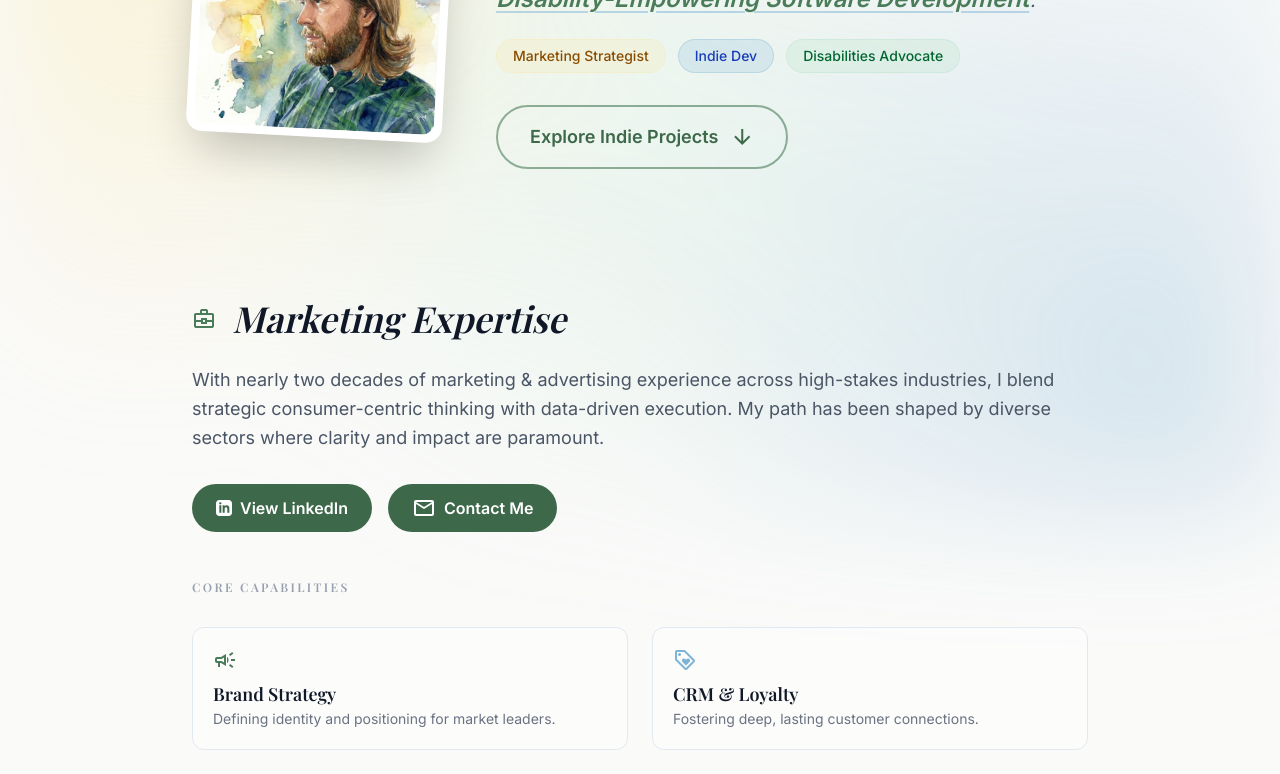
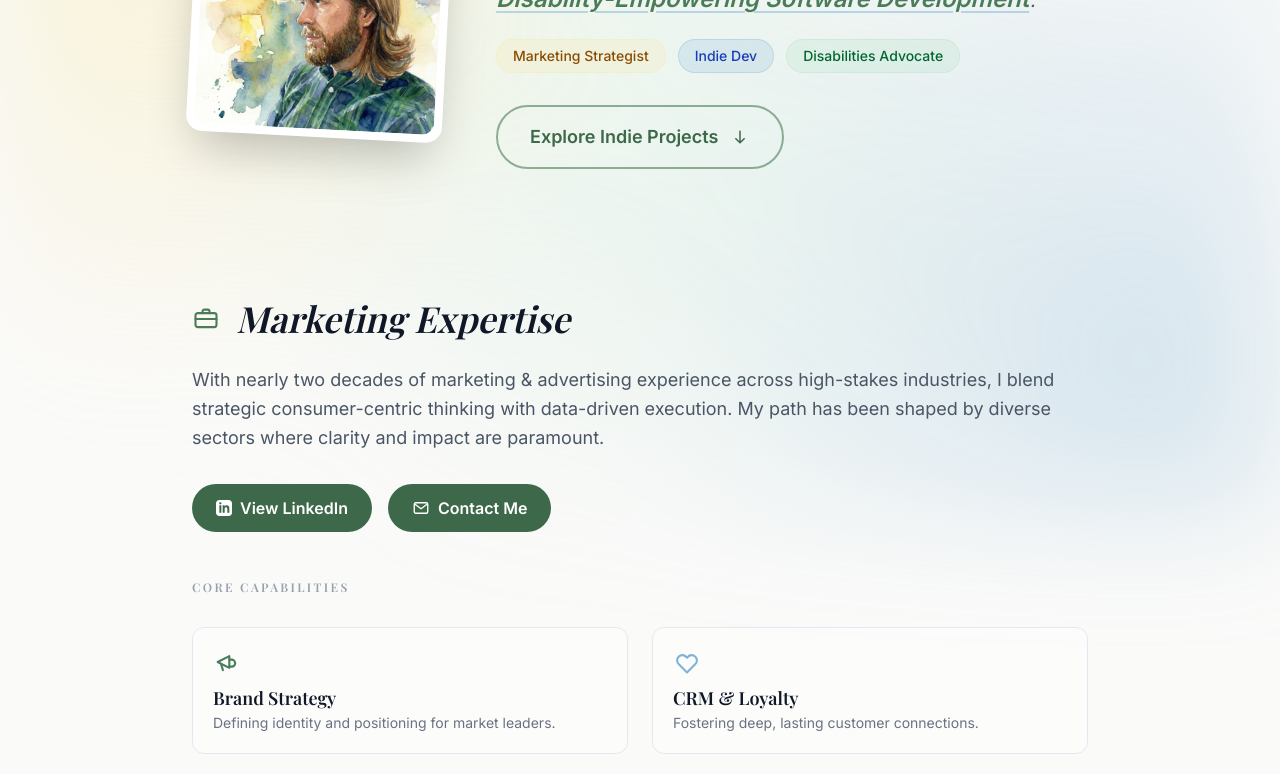
Before and after one commit to metaky/KW-Portfolio, a Next.js app: page / in a window 1280 px wide. Shown: the part 280-1054 px from the top of the page. Built offline with nearby package versions, Linux system fonts and the light colour scheme; no server answers; a web font is replaced by a local one.

Commit message:
Replace font icons with local SVGs and optimize project images

```diff
--- a/src/app/globals.css
+++ b/src/app/globals.css
@@ -354,11 +354,3 @@ h6 {
   background-color: var(--color-primary-200);
   color: var(--color-primary-900);
 }
-
-/* ============================================
-   MATERIAL SYMBOLS
-   ============================================ */
-
-.material-symbols-outlined {
-  font-variation-settings: "FILL" 0, "wght" 400, "GRAD" 0, "opsz" 24;
-}
--- a/src/app/page.tsx
+++ b/src/app/page.tsx
@@ -4,6 +4,7 @@ import IndustryVerticals from "@/components/home/IndustryVerticals";
 import OpenToWork from "@/components/home/OpenToWork";
 import ProjectsPreview from "@/components/home/ProjectsPreview";
 import { SITE_CONFIG } from "@/lib/constants";
+import Icon from "@/components/ui/Icon";
 
 export default function HomePage() {
     return (
@@ -40,7 +41,7 @@ export default function HomePage() {
                         href="/contact"
                         className="bg-primary-600 text-white px-10 py-5 rounded-full font-semibold text-lg hover:bg-primary-700 hover:shadow-xl hover:shadow-primary-600/30 transition-all flex items-center gap-3"
                     >
-                        <span className="material-symbols-outlined text-2xl">mail</span>
+                        <Icon name="mail" className="h-6 w-6" />
                         Get In Touch
                     </a>
                     <div className="flex gap-4">
--- a/src/components/home/ExpertiseCards.tsx
+++ b/src/components/home/ExpertiseCards.tsx
@@ -1,4 +1,5 @@
 import { EXPERTISE_AREAS } from "@/lib/constants";
+import Icon from "@/components/ui/Icon";
 
 const iconColorMap: Record<string, string> = {
     primary: "text-primary-500",
@@ -12,7 +13,7 @@ export default function ExpertiseCards() {
         <section className="py-8">
             <div className="max-w-5xl mx-auto px-4 sm:px-6 lg:px-8">
                 <div className="flex items-center gap-4 mb-6">
-                    <span className="material-symbols-outlined text-primary-500">business_center</span>
+                    <Icon name="business_center" className="h-7 w-7 text-primary-500" />
                     <h2 className="text-4xl font-serif italic text-gray-900">
                         Marketing Expertise
                     </h2>
@@ -38,7 +39,7 @@ export default function ExpertiseCards() {
                         href="/contact"
                         className="bg-primary-600 text-white px-6 py-3 rounded-full font-semibold hover:bg-primary-700 hover:shadow-lg hover:shadow-primary-600/30 transition-all flex items-center gap-2 text-base"
                     >
-                        <span className="material-symbols-outlined text-lg">mail</span>
+                        <Icon name="mail" className="h-[18px] w-[18px]" />
                         Contact Me
                     </a>
                 </div>
@@ -50,9 +51,7 @@ export default function ExpertiseCards() {
                 <div className="grid grid-cols-1 sm:grid-cols-2 gap-6 max-w-4xl">
                     {EXPERTISE_AREAS.map((area) => (
                         <div key={area.title} className="capability-card">
-                            <span className={`material-symbols-outlined ${iconColorMap[area.color]} mb-3`}>
-                                {area.icon}
-                            </span>
+                            <Icon name={area.icon} className={`mb-3 h-7 w-7 ${iconColorMap[area.color]}`} />
                             <h4 className="font-bold text-gray-900 mb-1 text-lg">{area.title}</h4>
                             <p className="text-sm text-gray-500">{area.description}</p>
                         </div>
--- a/src/components/home/HeroSection.tsx
+++ b/src/components/home/HeroSection.tsx
@@ -1,6 +1,7 @@
 import Image from "next/image";
 import { SITE_CONFIG } from "@/lib/constants";
 import profileHero from "@/assets/profile-hero.webp";
+import Icon from "@/components/ui/Icon";
 
 export default function HeroSection() {
     return (
@@ -55,7 +56,7 @@ export default function HeroSection() {
                                 className="inline-flex items-center gap-3 px-8 py-4 border-2 border-primary-500/60 text-primary-600 font-semibold text-lg rounded-full transition-all hover:bg-primary-50 hover:border-primary-600"
                             >
                                 Explore Indie Projects
-                                <span className="material-symbols-outlined text-xl">arrow_downward</span>
+                                <Icon name="arrow_downward" className="h-5 w-5" />
                             </a>
                         </div>
                     </div>
--- a/src/components/home/IndustryVerticals.tsx
+++ b/src/components/home/IndustryVerticals.tsx
@@ -1,4 +1,5 @@
 import { INDUSTRY_VERTICALS } from "@/lib/constants";
+import Icon from "@/components/ui/Icon";
 
 const splashColorMap: Record<string, string> = {
     yellow: "splash-yellow",
@@ -32,9 +33,7 @@ export default function IndustryVerticals() {
 
                             <div className="relative z-10">
                                 <div className="flex items-center gap-3 mb-2">
-                                    <span className={`material-symbols-outlined ${iconColorMap[vertical.color]}`}>
-                                        {vertical.icon}
-                                    </span>
+                                    <Icon name={vertical.icon} className={`h-6 w-6 ${iconColorMap[vertical.color]}`} />
                                     <h4 className="font-bold text-gray-900 text-lg">{vertical.name}</h4>
                                 </div>
                                 <p className="text-sm text-gray-600 leading-relaxed italic">
--- a/src/components/home/ProjectsPreview.tsx
+++ b/src/components/home/ProjectsPreview.tsx
@@ -1,7 +1,7 @@
 import Link from "next/link";
-import Badge from "@/components/ui/Badge";
-import Button from "@/components/ui/Button";
 import { PROJECTS } from "@/lib/constants";
+import Icon from "@/components/ui/Icon";
+import type { IconName } from "@/components/ui/Icon";
 
 // Color schemes for each project accent color
 const colorSchemes: Record<string, { iconBg: string; iconText: string; badgeBg: string; badgeText: string }> = {
@@ -32,7 +32,7 @@ const colorSchemes: Record<string, { iconBg: string; iconText: string; badgeBg:
 };
 
 // Icon mapping for each project
-const projectIcons: Record<string, string> = {
+const projectIcons: Record<string, IconName> = {
     declarative: "accessibility_new",
     "pda-your-iep": "volunteer_activism",
     "watch-match": "movie",
@@ -45,7 +45,7 @@ export default function ProjectsPreview() {
         <section className="py-8" id="indie-projects">
             <div className="max-w-5xl mx-auto px-4 sm:px-6 lg:px-8">
                 <div className="flex items-center gap-4 mb-8">
-                    <span className="material-symbols-outlined text-primary-500">terminal</span>
+                    <Icon name="terminal" className="h-7 w-7 text-primary-500" />
                     <h2 className="text-4xl font-serif italic text-gray-900">
                         Indie Projects
                     </h2>
@@ -54,7 +54,7 @@ export default function ProjectsPreview() {
                 <div className="grid grid-cols-1 gap-10 max-w-4xl">
                     {featuredProjects.map((project) => {
                         const colors = colorSchemes[project.categoryColor] || colorSchemes.primary;
-                        const icon = projectIcons[project.id] || "code";
+                        const icon = projectIcons[project.id] || "terminal";
 
                         return (
                             <div
@@ -69,9 +69,7 @@ export default function ProjectsPreview() {
                                         <p className="text-gray-600 text-lg">{project.description}</p>
                                     </div>
                                     <div className={`w-14 h-14 ${colors.iconBg} ${colors.iconText} flex items-center justify-center rounded-lg flex-shrink-0 ml-4`}>
-                                        <span className="material-symbols-outlined text-3xl">
-                                            {icon}
-                                        </span>
+                                        <Icon name={icon} className="h-7 w-7" />
                                     </div>
                                 </div>
 
@@ -85,7 +83,7 @@ export default function ProjectsPreview() {
                                         className="inline-flex items-center text-base font-semibold hover:text-primary-600 transition-colors gap-2"
                                     >
                                         {project.buttonText || "View Project"}
-                                        <span className="material-symbols-outlined text-sm">arrow_forward</span>
+                                        <Icon name="arrow_forward" className="h-4 w-4" />
                                     </a>
                                 ) : 'internalUrl' in project && project.internalUrl ? (
                                     <Link
@@ -93,7 +91,7 @@ export default function ProjectsPreview() {
                                         className="inline-flex items-center text-base font-semibold hover:text-primary-600 transition-colors gap-2"
                                     >
                                         {project.buttonText || "View Project"}
-                                        <span className="material-symbols-outlined text-sm">arrow_forward</span>
+                                        <Icon name="arrow_forward" className="h-4 w-4" />
                                     </Link>
                                 ) : (
                                     <span className="inline-flex items-center text-base font-semibold text-gray-400 gap-2">
--- a/src/components/ui/CategoryBadge.tsx
+++ b/src/components/ui/CategoryBadge.tsx
@@ -1,6 +1,8 @@
+import Icon from "@/components/ui/Icon";
+
 interface CategoryBadgeProps {
     name: string;
-    icon: string;
+    icon: React.ComponentProps<typeof Icon>["name"];
     color: "blue" | "green" | "yellow" | "primary";
 }
 
@@ -16,7 +18,7 @@ export default function CategoryBadge({ name, icon, color }: CategoryBadgeProps)
         <div
             className={`inline-flex items-center gap-2 px-3 py-1 rounded-full text-sm font-semibold uppercase tracking-wider ${colorClasses[color]}`}
         >
-            <span className="material-symbols-outlined text-[18px]">{icon}</span>
+            <Icon name={icon} className="h-[18px] w-[18px]" />
             {name}
         </div>
     );
--- /dev/null
+++ b/src/components/ui/Icon.tsx
@@ -0,0 +1,270 @@
+import type { ReactNode, SVGProps } from "react";
+
+export type IconName =
+    | "accessibility_new"
+    | "account_balance"
+    | "analytics"
+    | "arrow_downward"
+    | "arrow_forward"
+    | "business_center"
+    | "campaign"
+    | "devices"
+    | "forum"
+    | "gavel"
+    | "groups"
+    | "handshake"
+    | "hub"
+    | "lightbulb"
+    | "loyalty"
+    | "mail"
+    | "military_tech"
+    | "movie"
+    | "prescriptions"
+    | "psychology"
+    | "query_stats"
+    | "record_voice_over"
+    | "school"
+    | "shopping_basket"
+    | "storefront"
+    | "terminal"
+    | "translate"
+    | "volunteer_activism";
+
+type IconProps = SVGProps<SVGSVGElement> & {
+    name: IconName;
+};
+
+function BaseIcon(props: SVGProps<SVGSVGElement>) {
+    return (
+        <svg
+            viewBox="0 0 24 24"
+            fill="none"
+            stroke="currentColor"
+            strokeWidth="1.8"
+            strokeLinecap="round"
+            strokeLinejoin="round"
+            aria-hidden="true"
+            {...props}
+        />
+    );
+}
+
+const iconPaths: Record<IconName, ReactNode> = {
+    accessibility_new: (
+        <>
+            <circle cx="12" cy="4.5" r="2.2" />
+            <path d="M6.5 10.5h11" />
+            <path d="m12 8.5-2.5 5.5" />
+            <path d="m12 8.5 2.5 5.5" />
+            <path d="m9.5 21 1.4-6" />
+            <path d="m14.5 21-1.4-6" />
+        </>
+    ),
+    account_balance: (
+        <>
+            <path d="M3 9h18" />
+            <path d="M5 9v8" />
+            <path d="M10 9v8" />
+            <path d="M14 9v8" />
+            <path d="M19 9v8" />
+            <path d="M2 20h20" />
+            <path d="m12 3 9 4H3l9-4Z" />
+        </>
+    ),
+    analytics: (
+        <>
+            <path d="M4 19h16" />
+            <path d="M7 16V10" />
+            <path d="M12 16V6" />
+            <path d="M17 16v-3" />
+        </>
+    ),
+    arrow_downward: <path d="M12 5v14m0 0 5-5m-5 5-5-5" />,
+    arrow_forward: <path d="M5 12h14m0 0-5-5m5 5-5 5" />,
+    business_center: (
+        <>
+            <rect x="3" y="7" width="18" height="12" rx="2" />
+            <path d="M9 7V5.5A1.5 1.5 0 0 1 10.5 4h3A1.5 1.5 0 0 1 15 5.5V7" />
+            <path d="M3 12h18" />
+        </>
+    ),
+    campaign: (
+        <>
+            <path d="m4 12 10-5v10L4 12Z" />
+            <path d="M14 10h2a3 3 0 0 1 0 6h-2" />
+            <path d="m7 14 1.5 5" />
+        </>
+    ),
+    devices: (
+        <>
+            <rect x="3" y="5" width="14" height="10" rx="1.5" />
+            <path d="M8 19h4" />
+            <rect x="18" y="8" width="3" height="9" rx="1" />
+        </>
+    ),
+    forum: (
+        <>
+            <path d="M4 6.5A2.5 2.5 0 0 1 6.5 4h8A2.5 2.5 0 0 1 17 6.5v5A2.5 2.5 0 0 1 14.5 14H9l-4 3v-3.5A2.5 2.5 0 0 1 4 11.5Z" />
+            <path d="M13 8h5a2 2 0 0 1 2 2v4a2 2 0 0 1-2 2h-2l-3 2v-2" />
+        </>
+    ),
+    gavel: (
+        <>
+            <path d="m13 5 6 6" />
+            <rect x="11" y="3" width="5" height="3" rx="1" transform="rotate(45 13.5 4.5)" />
+            <rect x="6" y="8" width="5" height="3" rx="1" transform="rotate(45 8.5 9.5)" />
+            <path d="M4 20h8" />
+            <path d="m9 10-5 5" />
+        </>
+    ),
+    groups: (
+        <>
+            <circle cx="9" cy="8" r="2.5" />
+            <circle cx="16.5" cy="9.5" r="2" />
+            <path d="M4 18a5 5 0 0 1 10 0" />
+            <path d="M14 18a3.5 3.5 0 0 1 7 0" />
+        </>
+    ),
+    handshake: (
+        <>
+            <path d="m4.5 11.5 3-3a2.5 2.5 0 0 1 3.5 0l1 1" />
+            <path d="m19.5 11.5-3-3a2.5 2.5 0 0 0-3.5 0l-1 1" />
+            <path d="m8 12 2.2 2.2a1.5 1.5 0 0 0 2.1 0l1.7-1.7a1.5 1.5 0 0 1 2.1 0L18 14.4" />
+            <path d="m6 13.5 2 2" />
+        </>
+    ),
+    hub: (
+        <>
+            <circle cx="12" cy="12" r="2.2" />
+            <circle cx="5" cy="7" r="1.6" />
+            <circle cx="19" cy="7" r="1.6" />
+            <circle cx="5" cy="17" r="1.6" />
+            <circle cx="19" cy="17" r="1.6" />
+            <path d="M10.3 10.7 6.4 8.3" />
+            <path d="m13.7 10.7 3.9-2.4" />
+            <path d="m10.3 13.3-3.9 2.4" />
+            <path d="m13.7 13.3 3.9 2.4" />
+        </>
+    ),
+    lightbulb: (
+        <>
+            <path d="M9 18h6" />
+            <path d="M10 21h4" />
+            <path d="M8.5 14.5A5.5 5.5 0 1 1 15.5 14.5c-.8.7-1.5 1.8-1.5 3h-4c0-1.2-.7-2.3-1.5-3Z" />
+        </>
+    ),
+    loyalty: (
+        <>
+            <path d="m12 21-7-7a4.5 4.5 0 1 1 6.4-6.3L12 8.3l.6-.6A4.5 4.5 0 1 1 19 14l-7 7Z" />
+        </>
+    ),
+    mail: (
+        <>
+            <rect x="3" y="5" width="18" height="14" rx="2" />
+            <path d="m4 7 8 6 8-6" />
+        </>
+    ),
+    military_tech: (
+        <>
+            <path d="m12 3 2.2 4.5 5 .7-3.6 3.5.9 5-4.5-2.4-4.5 2.4.9-5L4.8 8.2l5-.7L12 3Z" />
+            <path d="M12 14v7" />
+            <path d="M9 21h6" />
+        </>
+    ),
+    movie: (
+        <>
+            <rect x="3" y="5" width="18" height="14" rx="2" />
+            <path d="M7 5v14" />
+            <path d="M17 5v14" />
+            <path d="M3 9h4" />
+            <path d="M17 9h4" />
+            <path d="M3 15h4" />
+            <path d="M17 15h4" />
+        </>
+    ),
+    prescriptions: (
+        <>
+            <path d="m8 5 8 8" />
+            <path d="m16 5-8 8" />
+            <path d="M9 15h6a3 3 0 0 1 0 6H9a3 3 0 0 1 0-6Z" />
+            <path d="M9 3h6a3 3 0 0 1 0 6H9a3 3 0 0 1 0-6Z" />
+        </>
+    ),
+    psychology: (
+        <>
+            <path d="M9 18a6 6 0 1 1 6.8-9.9A5 5 0 1 1 15 18" />
+            <path d="M10 10a2 2 0 1 1 4 0c0 1.3-1 1.7-1.7 2.2-.5.3-.8.7-.8 1.3" />
+            <circle cx="12" cy="17" r=".8" fill="currentColor" stroke="none" />
+        </>
+    ),
+    query_stats: (
+        <>
+            <path d="M4 19h16" />
+            <path d="m6 15 4-4 3 3 5-6" />
+            <path d="m15 8 3-.2-.2 3" />
+        </>
+    ),
+    record_voice_over: (
+        <>
+            <circle cx="9" cy="8" r="2.5" />
+            <path d="M4 18a5 5 0 0 1 10 0" />
+            <path d="M17 9a3 3 0 0 1 0 6" />
+            <path d="M19.5 7a5.5 5.5 0 0 1 0 10" />
+        </>
+    ),
+    school: (
+        <>
+            <path d="m3 9 9-5 9 5-9 5-9-5Z" />
+            <path d="M7 11.5V15c0 1.5 2.2 3 5 3s5-1.5 5-3v-3.5" />
+        </>
+    ),
+    shopping_basket: (
+        <>
+            <path d="M5 10h14l-1.5 9h-11Z" />
+            <path d="M9 10 12 5l3 5" />
+        </>
+    ),
+    storefront: (
+        <>
+            <path d="M4 8h16" />
+            <path d="M5 8V6a2 2 0 0 1 2-2h10a2 2 0 0 1 2 2v2" />
+            <path d="M6 10v9" />
+            <path d="M18 10v9" />
+            <path d="M9 19v-5h6v5" />
+        </>
+    ),
+    terminal: (
+        <>
+            <path d="m5 7 4 4-4 4" />
+            <path d="M11 15h8" />
+        </>
+    ),
+    translate: (
+        <>
+            <path d="M4 6h10" />
+            <path d="M9 4v2a9 9 0 0 1-4 7" />
+            <path d="m6 9 3 3 3-3" />
+            <path d="M14 18h6" />
+            <path d="m17 8 4 10" />
+            <path d="m15.5 14h3" />
+        </>
+    ),
+    volunteer_activism: (
+        <>
+            <path d="m12 20-6.2-6.1a3.9 3.9 0 0 1 5.5-5.5L12 9l.7-.7a3.9 3.9 0 0 1 5.5 5.5Z" />
+            <path d="M4 18c1.5-1.8 3.3-2.7 5.3-2.7" />
+            <path d="M20 18c-1.5-1.8-3.3-2.7-5.3-2.7" />
+        </>
+    ),
+};
+
+export default function Icon({ name, className, ...props }: IconProps) {
+    return (
+        <BaseIcon
+            className={["inline-block shrink-0", className].filter(Boolean).join(" ")}
+            {...props}
+        >
+            {iconPaths[name]}
+        </BaseIcon>
+    );
+}
```
Also changed, not shown: src/app/layout.tsx (+0 -7 lines), src/components/home/OpenToWork.tsx (+6 -4 lines), src/components/projects/ProjectShowcase.tsx (+10 -7 lines).
